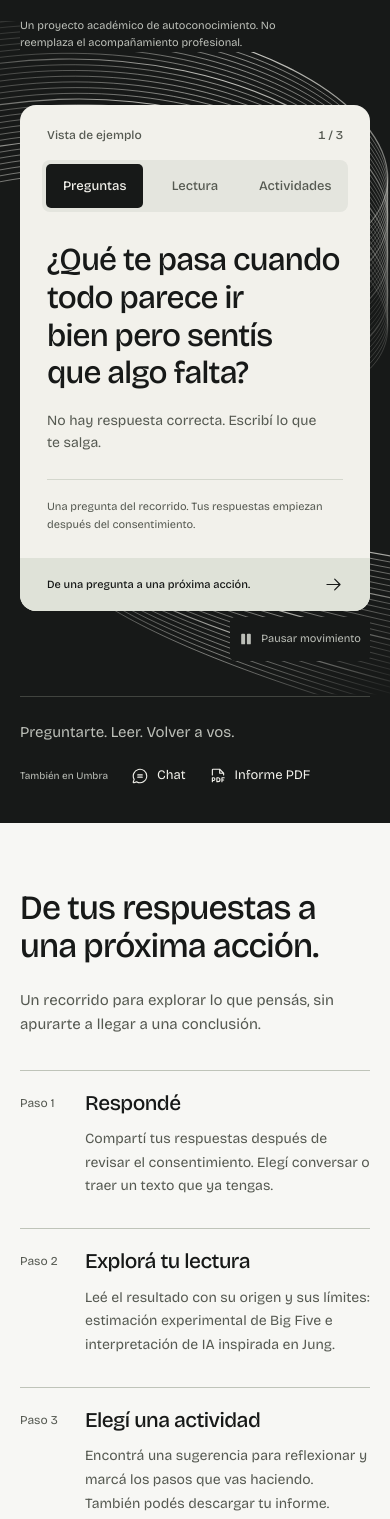
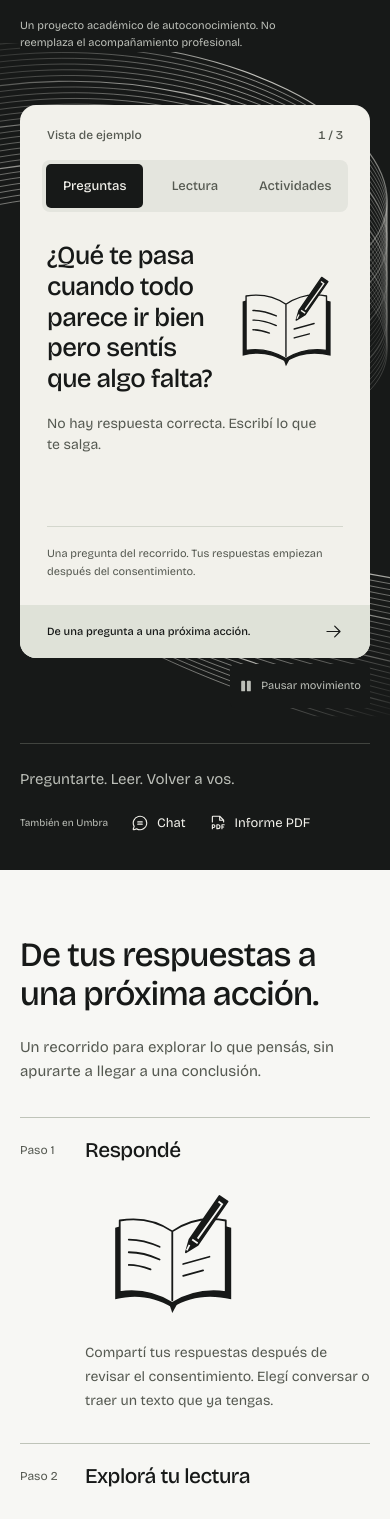
Before and after one commit to mativelezx/umbra, a Next.js app: page / in a window 390 px wide. Shown: the part 439-1958 px from the top of the page. Built offline with nearby package versions, Linux system fonts and the light colour scheme; no server answers.

Commit message:
feat: illustrate landing questions readings and activities

```diff
--- a/app/page.tsx
+++ b/app/page.tsx
@@ -2,6 +2,7 @@ import Link from 'next/link';
 import { ArrowRight, ArrowDown, ChatCircleText, FilePdf } from '@phosphor-icons/react/dist/ssr';
 import { Brand } from '@/components/layout/Brand';
 import { HeroExperience } from '@/components/landing/HeroExperience';
+import { ReflectionArt } from '@/components/ui/ReflectionArt';
 import { t } from '@/lib/i18n/dict';
 import styles from '@/components/landing/Landing.module.css';
 
@@ -59,6 +60,7 @@ export default function LandingPage() {
           ].map(([title, body], index) => (
             <li key={title}>
               <span className={styles.stepNumber}>Paso {index + 1}</span>
+              <ReflectionArt variant={(['dialogue', 'mirror', 'steps'] as const)[index]} className={styles.stepArt} />
               <h3>{title}</h3>
               <p>{body}</p>
             </li>
--- a/components/landing/HeroExperience.tsx
+++ b/components/landing/HeroExperience.tsx
@@ -2,7 +2,8 @@
 
 import { useEffect, useId, useRef, useState } from 'react';
 import type { KeyboardEvent } from 'react';
-import { ArrowRight, Pause, Play, Footprints } from '@phosphor-icons/react';
+import { ArrowRight, Pause, Play } from '@phosphor-icons/react';
+import { ReflectionArt } from '@/components/ui/ReflectionArt';
 import { FluidField } from './FluidField';
 import styles from './Landing.module.css';
 
@@ -82,14 +83,20 @@ export function HeroExperience() {
             Static demonstration content, never a submitted or generated result. */}
         <div role="tabpanel" id={`${id}-panel-0`} aria-labelledby={`${id}-tab-0`} tabIndex={0} hidden={selected !== 0} className={styles.examplePanel}>
           <div>
-            <p className={styles.sampleQuestion}>¿Qué te pasa cuando todo parece ir bien pero sentís que algo falta?</p>
+            <div className={styles.exampleLead}>
+              <p className={styles.sampleQuestion}>¿Qué te pasa cuando todo parece ir bien pero sentís que algo falta?</p>
+              <ReflectionArt variant="dialogue" className={styles.exampleArt} />
+            </div>
             <p className={styles.sampleHelper}>No hay respuesta correcta. Escribí lo que te salga.</p>
           </div>
           <p className={styles.sampleNote}>Una pregunta del recorrido. Tus respuestas empiezan después del consentimiento.</p>
         </div>
         <div role="tabpanel" id={`${id}-panel-1`} aria-labelledby={`${id}-tab-1`} tabIndex={0} hidden={selected !== 1} className={styles.examplePanel}>
           <div>
-            <p className={styles.readingTitle}>Una lectura para seguir pensando.</p>
+            <div className={styles.exampleLead}>
+              <p className={styles.readingTitle}>Una lectura para seguir pensando.</p>
+              <ReflectionArt variant="mirror" className={styles.exampleArt} />
+            </div>
             <p className={styles.readingSource}>Interpretación de ejemplo</p>
             <blockquote className={styles.readingExcerpt}>¿Qué pasaría si, una vez por semana, dejaras que una cosa te sorprendiera sin intentar decodificarla en el mismo momento?</blockquote>
           </div>
@@ -97,8 +104,10 @@ export function HeroExperience() {
         </div>
         <div role="tabpanel" id={`${id}-panel-2`} aria-labelledby={`${id}-tab-2`} tabIndex={0} hidden={selected !== 2} className={styles.examplePanel}>
           <div>
-            <Footprints size={30} weight="light" aria-hidden="true" className={styles.activityIcon} />
-            <p className={styles.readingTitle}>Caminata sin destino</p>
+            <div className={styles.exampleLead}>
+              <p className={styles.readingTitle}>Caminata sin destino</p>
+              <ReflectionArt variant="steps" className={styles.exampleArt} />
+            </div>
             <p className={styles.activityDescription}>Caminá 20 minutos sin música, sin podcast, sin destino. Solo observando lo que hay alrededor: texturas, olores, luz. No lo analices.</p>
           </div>
           <p className={styles.sampleNote}>Actividad de la muestra local. En la app podés elegir una propuesta y marcar sus pasos.</p>
--- a/components/landing/Landing.module.css
+++ b/components/landing/Landing.module.css
@@ -60,13 +60,15 @@
    their text and focus targets from the accessibility tree. No tab layout jump. */
 .examplePanel[hidden] { display: flex; visibility: hidden; pointer-events: none; }
 .examplePanel:focus-visible { outline-offset: -7px; }
-.sampleQuestion { max-width: 17ch; font-size: clamp(26px, 2.35vw, 34px); font-weight: 500; line-height: 1.18; letter-spacing: -.025em; text-wrap: balance; }
+.exampleLead { display: grid; grid-template-columns: minmax(0, 1fr) 126px; align-items: center; gap: 17px; }
+.exampleArt { --art-paper: var(--landing-paper); width: 126px; height: 132px; color: var(--landing-ink); }
+.exampleArt > svg, .stepArt > svg { width: 100%; height: 100%; }
+.sampleQuestion { max-width: 17ch; font-size: clamp(25px, 2vw, 28px); font-weight: 500; line-height: 1.18; letter-spacing: -.025em; text-wrap: balance; }
 .sampleHelper { margin-top: 18px; max-width: 30ch; color: var(--landing-body); font-size: 14px; line-height: 1.55; }
 .sampleNote { padding-top: 18px; border-top: 1px solid #d4d7cd; color: var(--landing-body); font-size: 11px; line-height: 1.65; }
 .readingTitle { font-size: 25px; font-weight: 500; letter-spacing: -.02em; line-height: 1.16; max-width: 16ch; }
 .readingSource { margin-top: 15px; font-size: 11px; color: var(--landing-body); }
 .readingExcerpt { margin-top: 12px; font-size: 16px; line-height: 1.55; }
-.activityIcon { margin-bottom: 19px; }
 .activityDescription { margin-top: 15px; font-size: 14px; line-height: 1.55; color: var(--landing-body); }
 .exampleFooter { display: flex; align-items: center; justify-content: space-between; gap: 14px; padding: 17px 27px; background: #dfe2d8; font-size: 11px; font-weight: 500; }
 .motionControl { position: absolute; z-index: 1; right: 0; bottom: -3px; display: flex; align-items: center; justify-content: center; gap: 8px; min-height: 44px; padding-inline: 9px; border-radius: 5px; background: var(--landing-ink); color: var(--landing-muted); font-size: 11px; }
@@ -86,7 +88,8 @@
 .steps { display: grid; grid-template-columns: repeat(3, 1fr); gap: 40px; margin-top: 60px; }
 .steps li { border-top: 1px solid #bfc4b9; padding-top: 19px; }
 .stepNumber { font-size: 12px; color: var(--landing-body); }
-.steps h3 { margin-top: 29px; font-size: 23px; font-weight: 500; line-height: 1.25; }
+.stepArt { --art-paper: #f7f7f4; width: 100%; height: 170px; margin-block: 20px 24px; color: var(--landing-ink); }
+.steps h3 { margin-top: 0; font-size: 23px; font-weight: 500; line-height: 1.25; }
 .steps p { margin-top: 14px; max-width: 34ch; color: var(--landing-body); font-size: 15px; line-height: 1.7; }
 .pillarsSection { display: grid; grid-template-columns: 1fr 1.08fr; gap: 0; padding-bottom: 100px; }
 .pillarsIntro { display: flex; flex-direction: column; align-items: flex-start; padding: 50px; border-radius: 16px 0 0 16px; background: #dfe2d8; }
@@ -114,7 +117,9 @@
   .heroActions { gap: 18px; }
   .primaryAction { min-width: 148px; gap: 22px; }
   .examplePanel { padding-inline: 23px; min-height: 340px; }
-  .sampleQuestion { font-size: 28px; }
+  .exampleLead { grid-template-columns: minmax(0, 1fr) 110px; gap: 12px; }
+  .exampleArt { width: 110px; height: 116px; }
+  .sampleQuestion { font-size: 25px; }
   .pillarsIntro { padding: 36px; }
   .pillarsList { padding: 32px; }
 }
@@ -131,7 +136,7 @@
   .experience { width: min(100%, 460px); margin-inline: auto; padding-block: 17px 49px; }
   .fluidField { width: 173%; left: -37%; top: 46%; }
   .examplePanel { min-height: 330px; padding: 29px 27px 24px; }
-  .sampleQuestion { font-size: 32px; }
+  .sampleQuestion { font-size: 26px; }
   .readingExcerpt { font-size: 16px; }
   .motionControl { right: 0; bottom: -1px; }
   .openingFooter { display: block; padding-block: 23px 25px; }
@@ -145,7 +150,8 @@
   .steps { grid-template-columns: 1fr; gap: 30px; margin-top: 34px; }
   .steps li { display: grid; grid-template-columns: 48px 1fr; column-gap: 17px; }
   .stepNumber { padding-top: 4px; }
-  .steps h3 { margin-top: 0; font-size: 21px; }
+  .stepArt { grid-column: 2; grid-row: 2; width: 180px; height: 145px; margin-block: 14px 8px; }
+  .steps h3 { grid-column: 2; grid-row: 1; margin-top: 0; font-size: 21px; }
   .steps p { grid-column: 2; max-width: 42ch; margin-top: 11px; font-size: 14px; }
   .pillarsSection { grid-template-columns: 1fr; padding-bottom: 61px; }
   .pillarsIntro { border-radius: 16px 16px 0 0; padding: 33px 28px; }
@@ -164,7 +170,9 @@
   .tabs { margin-inline: 14px; }
   .tabs button { font-size: 12px; }
   .examplePanel { padding-inline: 22px; }
-  .sampleQuestion { font-size: 28px; }
+  .exampleLead { grid-template-columns: minmax(0, 1fr) 94px; gap: 10px; }
+  .exampleArt { width: 94px; height: 104px; }
+  .sampleQuestion { font-size: 24px; }
   .companionLinks { column-gap: 17px; }
 }
 @media (prefers-reduced-motion: reduce) {
```
